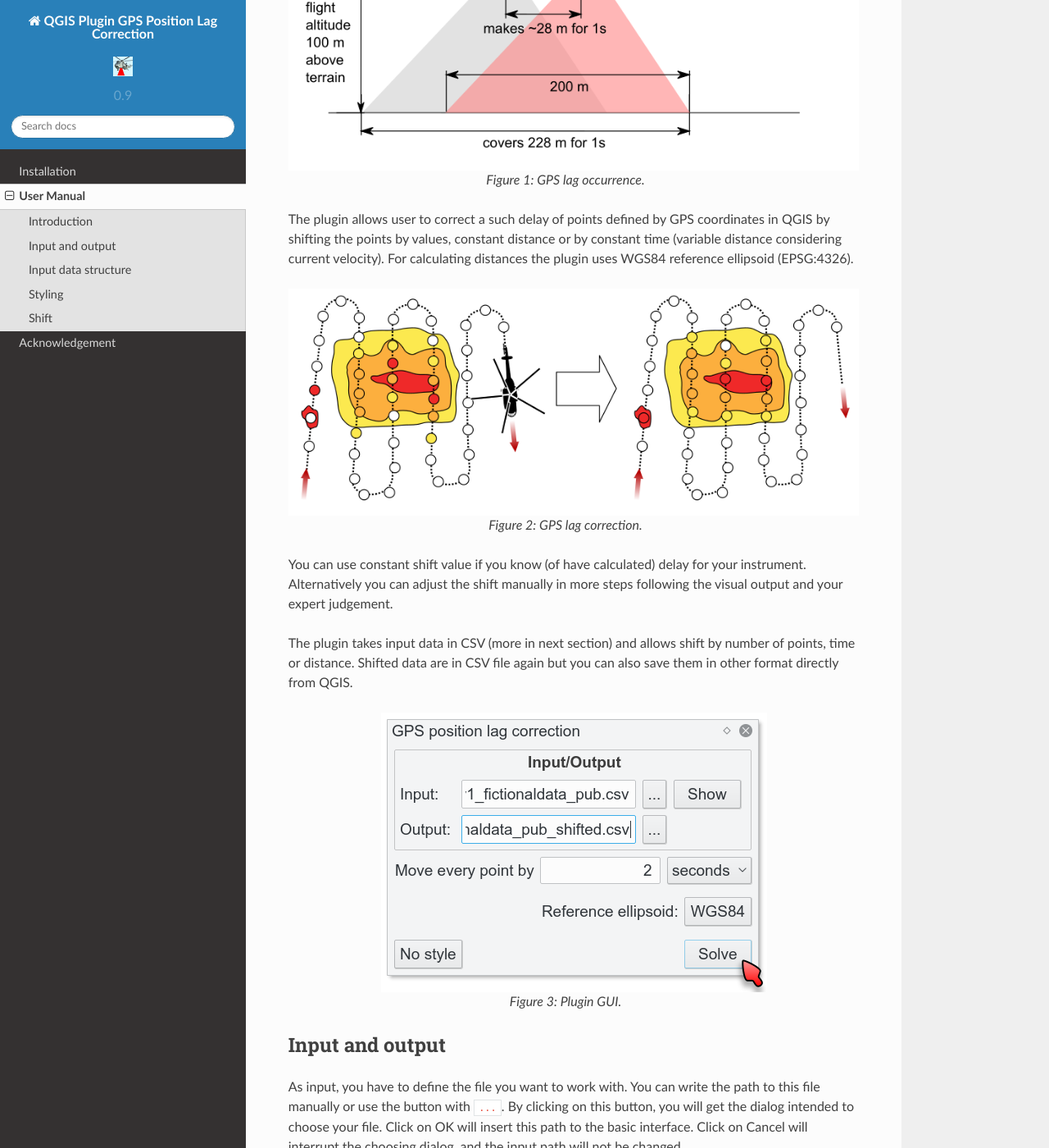
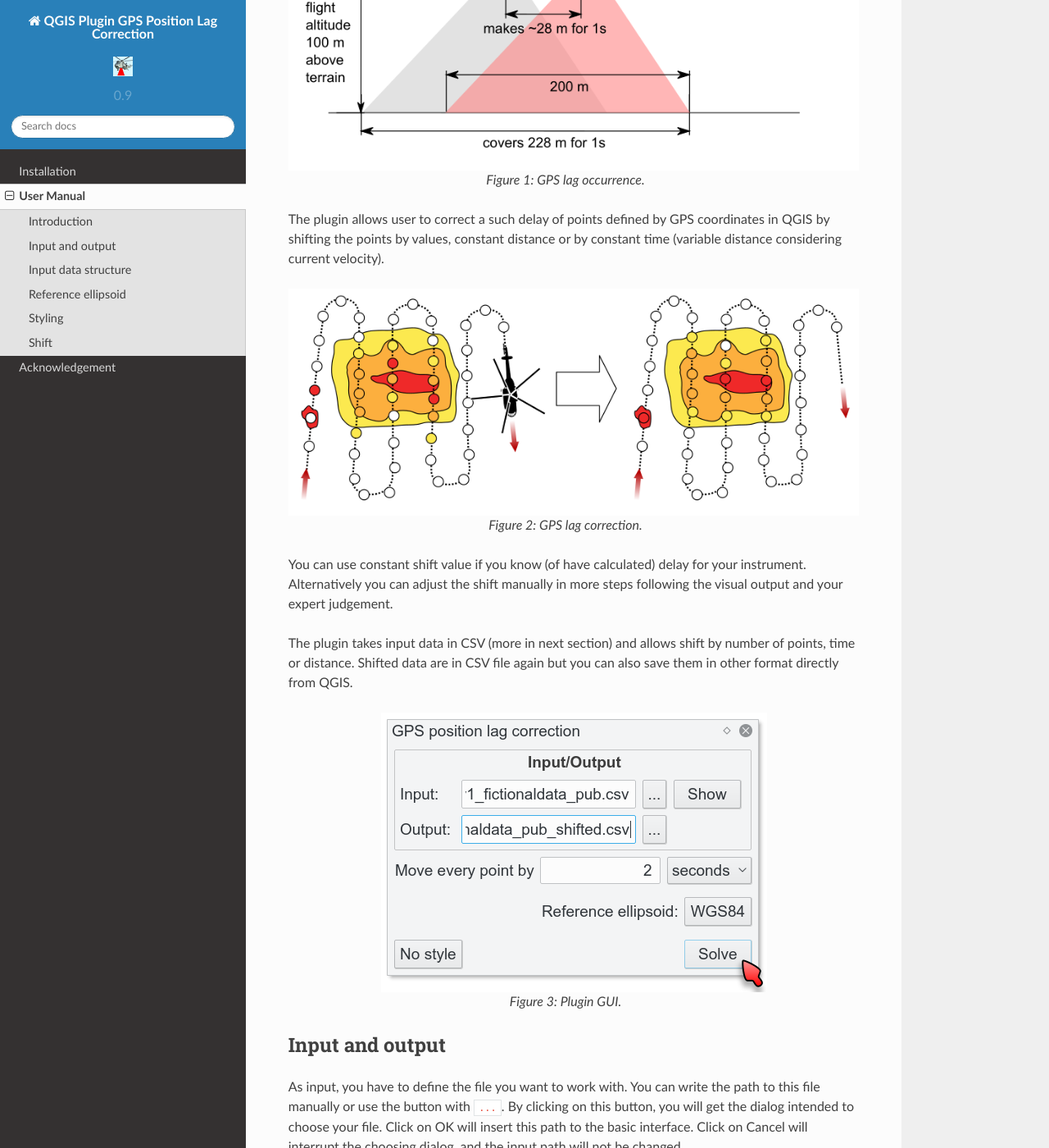
Before and after one commit to ctu-geoforall-lab/qgis-position-lag-correction-plugin, a Sphinx documentation site: the page built from docs/source/user-manual.rst, in a window 1280 px wide and 1400 px high, scrolled down 427 px. Shown: the whole window at 82% size. Built offline with Sphinx 7.4.7 and the Read the Docs theme 2.0.0, drawn with Linux system fonts in a browser that asks for light colours; formulas are drawn with MathJax 3; some of the changed text lies outside the part shown.

Commit message:
reference ellipsoid in documentation

```diff
--- a/docs/source/index.rst
+++ b/docs/source/index.rst
@@ -7,7 +7,7 @@ airborne monitoring when even for one second measurement the plane /
 helicopter flies distance of several tens of meters. User is allowed
 to shift points by values, constant distance or by constant time
 (variable distance considering current velocity). For calculating
-distances the plugin uses WGS84 reference ellipsoid (EPSG:4326).
+distances user is allowed to choose a reference ellipsoid.
 
 This plugin was developed on the demand of National Radiation
 Protection Institute (`www.suro.cz <http://www.suro.cz>`__) for
--- a/docs/source/user-manual.rst
+++ b/docs/source/user-manual.rst
@@ -16,8 +16,7 @@ several tens of meters.
 The plugin allows user to correct a such delay of points defined by
 GPS coordinates in QGIS by shifting the points by values, constant
 distance or by constant time (variable distance considering current
-velocity). For calculating distances the plugin uses WGS84 reference
-ellipsoid (EPSG:4326).
+velocity).
 
 .. figure:: images/002_GPS_lag_correction.png
 
@@ -60,8 +59,8 @@ to work properly:
 ::
 
    Input CSV contents
-   lat_deg:    Latitude of point (EPSG:4326)
-   lon_deg:    Longitude of point (EPS:4326)
+   lat_deg:    Latitude of point
+   lon_deg:    Longitude of point
    Gtm_sec:    Time stamp of measuring in seconds
 
 .. tip:: See sample data in `plugin repository
```
Also changed, not shown: other parts of docs/source/user-manual.rst (+12 -1 lines).
